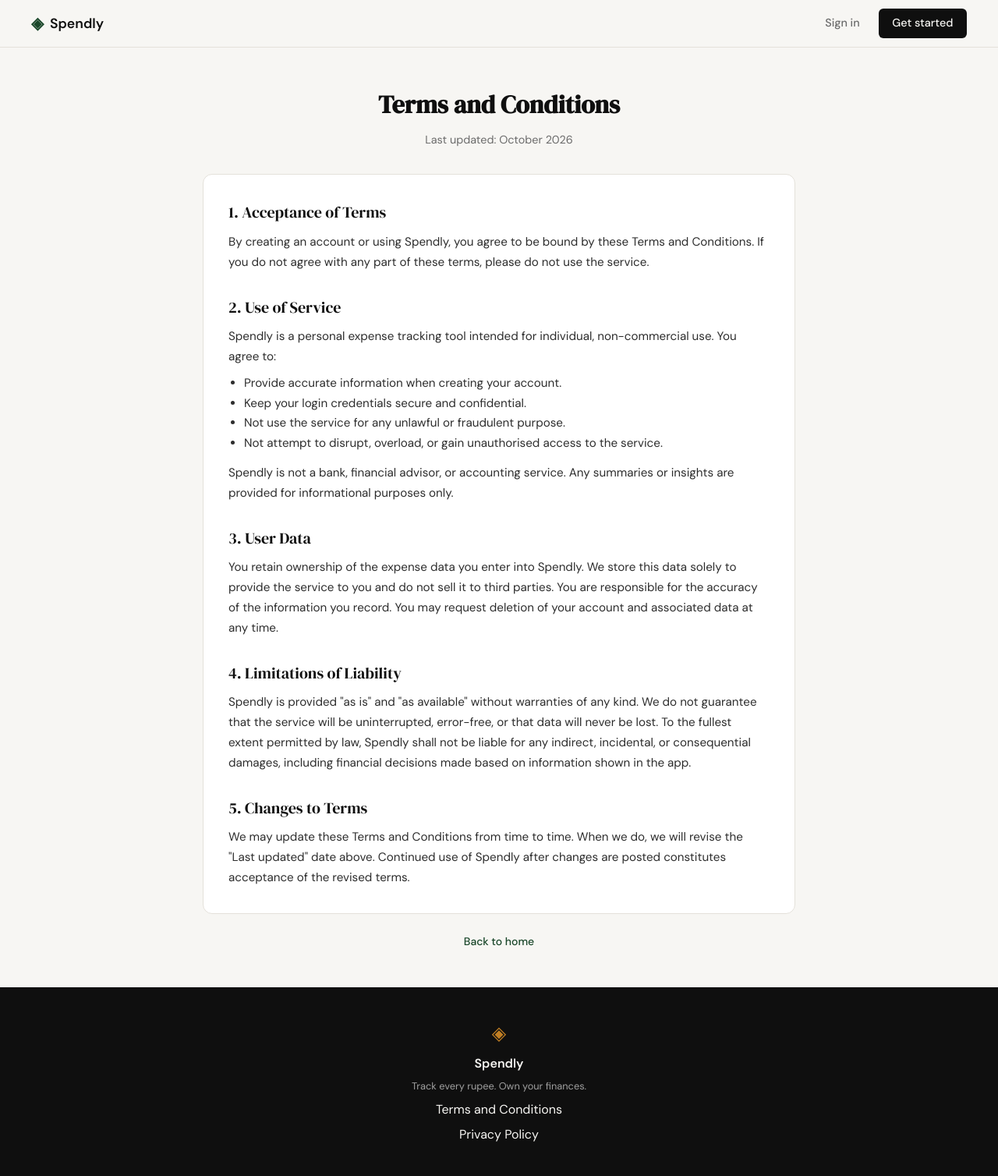
After one commit to hrushiaswar/spendly, a Flask app: page /terms in a window 1280 px wide. The commit adds this page. Shown: the whole page at 78% size. Run offline with Flask 3, Linux system fonts and the light colour scheme.

Commit message:
landing: add terms and conditions page and route

```diff
--- a/app.py
+++ b/app.py
@@ -20,6 +20,11 @@ def register():
 @app.route("/login")
 def login():
     return render_template("login.html")
+
+
+@app.route("/terms")
+def terms():
+    return render_template("terms.html")
 
 
 # ------------------------------------------------------------------ #
--- a/static/css/style.css
+++ b/static/css/style.css
@@ -478,6 +478,41 @@ a { color: inherit; text-decoration: none; }
 .auth-switch a:hover { text-decoration: underline; }
 
 /* ------------------------------------------------------------------ */
+/* Legal pages                                                         */
+/* ------------------------------------------------------------------ */
+
+.legal-section { padding: 3rem 2rem; }
+
+.legal-container {
+    max-width: 760px;
+    margin: 0 auto;
+}
+
+.legal-card h2 {
+    font-family: var(--font-display);
+    font-size: 1.25rem;
+    font-weight: 400;
+    color: var(--ink);
+    margin: 1.75rem 0 0.6rem;
+}
+
+.legal-card h2:first-child { margin-top: 0; }
+
+.legal-card p,
+.legal-card li {
+    font-size: 0.95rem;
+    line-height: 1.7;
+    color: var(--ink-soft);
+}
+
+.legal-card p + p,
+.legal-card ul + p { margin-top: 0.75rem; }
+
+.legal-card ul {
+    margin: 0.5rem 0 0 1.25rem;
+}
+
+/* ------------------------------------------------------------------ */
 /* Footer                                                              */
 /* ------------------------------------------------------------------ */
 
--- a/templates/base.html
+++ b/templates/base.html
@@ -34,7 +34,7 @@
             <span class="brand-icon">◈</span>
             <span class="footer-name">Spendly</span>
             <p class="footer-copy">Track every rupee. Own your finances.</p>
-            <a href="#">Terms and Conditions</a>
+            <a href="{{ url_for('terms') }}">Terms and Conditions</a>
             <a href="#">Privacy Policy</a>
         </div>
     </footer>
--- /dev/null
+++ b/templates/terms.html
@@ -0,0 +1,72 @@
+{% extends "base.html" %}
+
+{% block title %}Terms and Conditions — Spendly{% endblock %}
+
+{% block content %}
+
+<section class="legal-section">
+    <div class="legal-container">
+
+        <div class="auth-header">
+            <h1 class="auth-title">Terms and Conditions</h1>
+            <p class="auth-subtitle">Last updated: October 2026</p>
+        </div>
+
+        <div class="auth-card legal-card">
+            <h2>1. Acceptance of Terms</h2>
+            <p>
+                By creating an account or using Spendly, you agree to be bound by these
+                Terms and Conditions. If you do not agree with any part of these terms,
+                please do not use the service.
+            </p>
+
+            <h2>2. Use of Service</h2>
+            <p>
+                Spendly is a personal expense tracking tool intended for individual,
+                non-commercial use. You agree to:
+            </p>
+            <ul>
+                <li>Provide accurate information when creating your account.</li>
+                <li>Keep your login credentials secure and confidential.</li>
+                <li>Not use the service for any unlawful or fraudulent purpose.</li>
+                <li>Not attempt to disrupt, overload, or gain unauthorised access to the service.</li>
+            </ul>
+            <p>
+                Spendly is not a bank, financial advisor, or accounting service. Any
+                summaries or insights are provided for informational purposes only.
+            </p>
+
+            <h2>3. User Data</h2>
+            <p>
+                You retain ownership of the expense data you enter into Spendly. We store
+                this data solely to provide the service to you and do not sell it to third
+                parties. You are responsible for the accuracy of the information you record.
+                You may request deletion of your account and associated data at any time.
+            </p>
+
+            <h2>4. Limitations of Liability</h2>
+            <p>
+                Spendly is provided "as is" and "as available" without warranties of any
+                kind. We do not guarantee that the service will be uninterrupted, error-free,
+                or that data will never be lost. To the fullest extent permitted by law,
+                Spendly shall not be liable for any indirect, incidental, or consequential
+                damages, including financial decisions made based on information shown in
+                the app.
+            </p>
+
+            <h2>5. Changes to Terms</h2>
+            <p>
+                We may update these Terms and Conditions from time to time. When we do, we
+                will revise the "Last updated" date above. Continued use of Spendly after
+                changes are posted constitutes acceptance of the revised terms.
+            </p>
+        </div>
+
+        <p class="auth-switch">
+            <a href="{{ url_for('landing') }}">Back to home</a>
+        </p>
+
+    </div>
+</section>
+
+{% endblock %}
```
